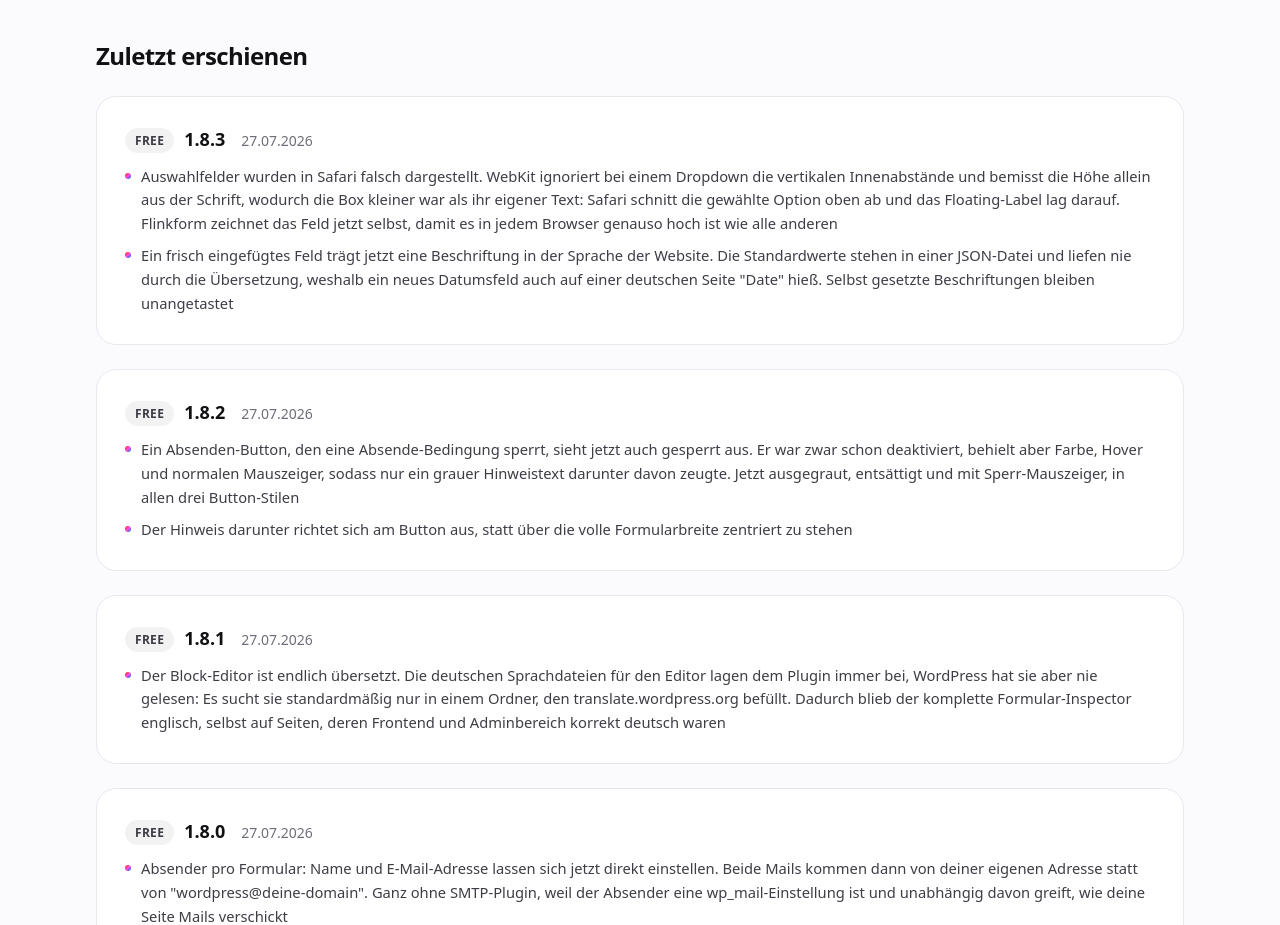
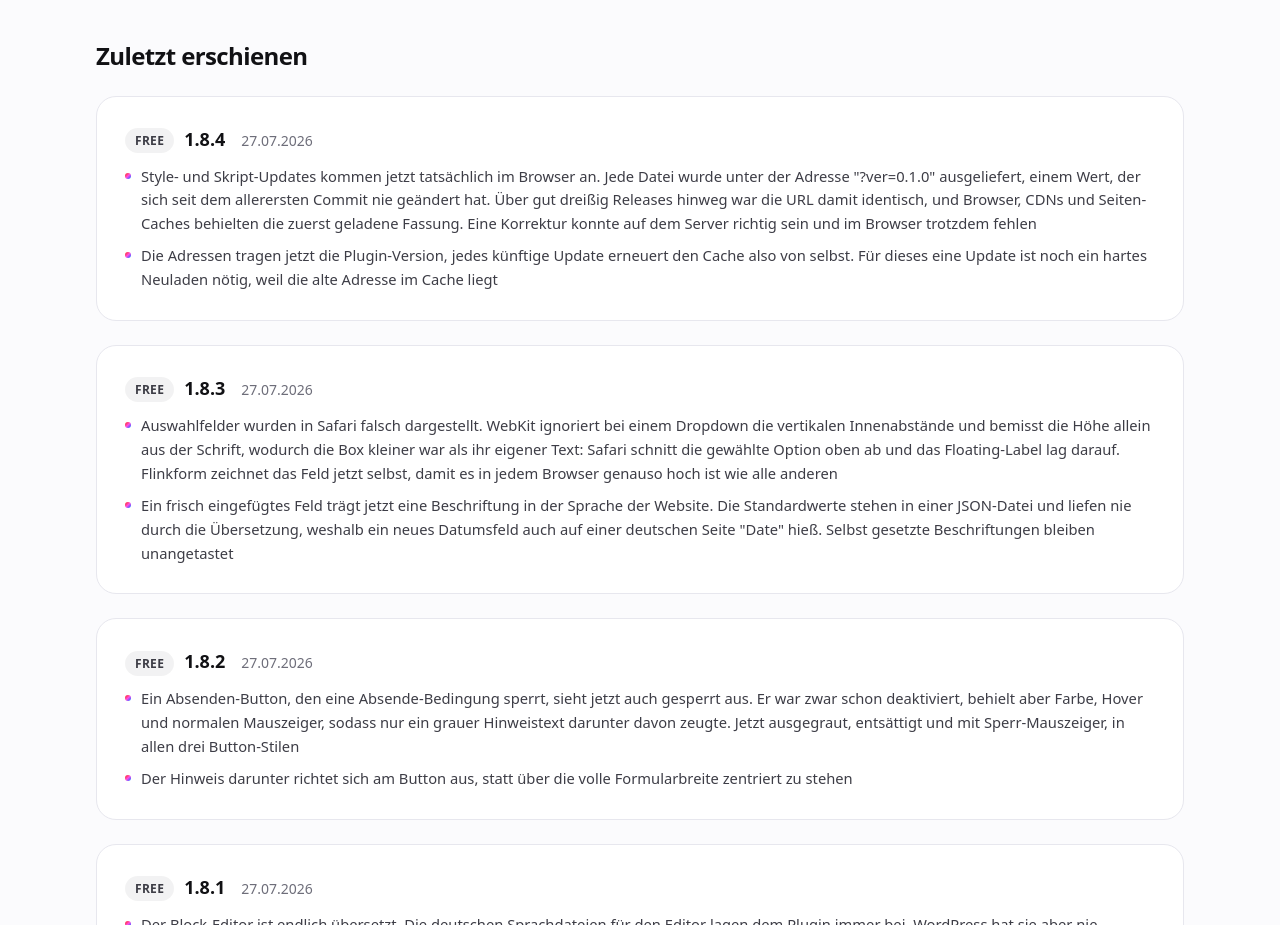
Before and after one commit to dennisbuchwald/flinkform.de, a Next.js app: page /roadmap in a window 1280 px wide. Shown: the part 1340-2265 px from the top of the page. Built offline with nearby package versions, Linux system fonts and the light colour scheme.

Commit message:
Document 1.8.4: asset URLs never changed, so browsers kept old CSS

```diff
--- a/app/roadmap/page.tsx
+++ b/app/roadmap/page.tsx
@@ -59,6 +59,15 @@ const geplant = [
  * Versionsnummer bündeln, zu der es nicht gehört.
  */
 const changelog = [
+  {
+    bereich: "Free",
+    version: "1.8.4",
+    date: "27.07.2026",
+    items: [
+      "Style- und Skript-Updates kommen jetzt tatsächlich im Browser an. Jede Datei wurde unter der Adresse \"?ver=0.1.0\" ausgeliefert, einem Wert, der sich seit dem allerersten Commit nie geändert hat. Über gut dreißig Releases hinweg war die URL damit identisch, und Browser, CDNs und Seiten-Caches behielten die zuerst geladene Fassung. Eine Korrektur konnte auf dem Server richtig sein und im Browser trotzdem fehlen",
+      "Die Adressen tragen jetzt die Plugin-Version, jedes künftige Update erneuert den Cache also von selbst. Für dieses eine Update ist noch ein hartes Neuladen nötig, weil die alte Adresse im Cache liegt",
+    ],
+  },
   {
     bereich: "Free",
     version: "1.8.3",
--- a/lib/site.ts
+++ b/lib/site.ts
@@ -6,7 +6,7 @@ export const GITHUB_URL = "https://github.com/dennisbuchwald/Flinkform";
 export const DEMO_URL = "https://demo.flinkform.de"; // Platzhalter, Demo-Instanz folgt
 export const CONTACT_MAIL = "dennis@dbw-media.de";
 
-export const FREE_VERSION = "1.8.3";
+export const FREE_VERSION = "1.8.4";
 export const PRO_VERSION = "1.2.1";
 export const FACTS_UPDATED = "2026-07-27";
 
```
